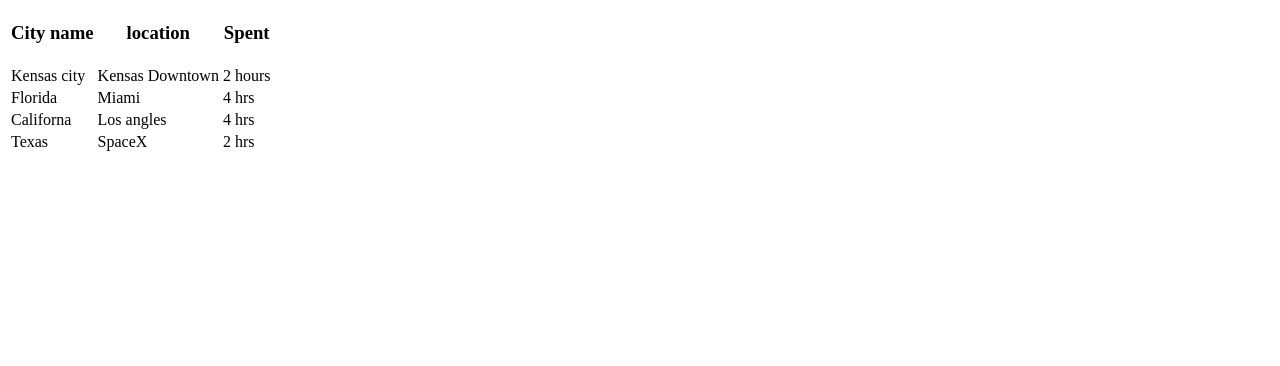
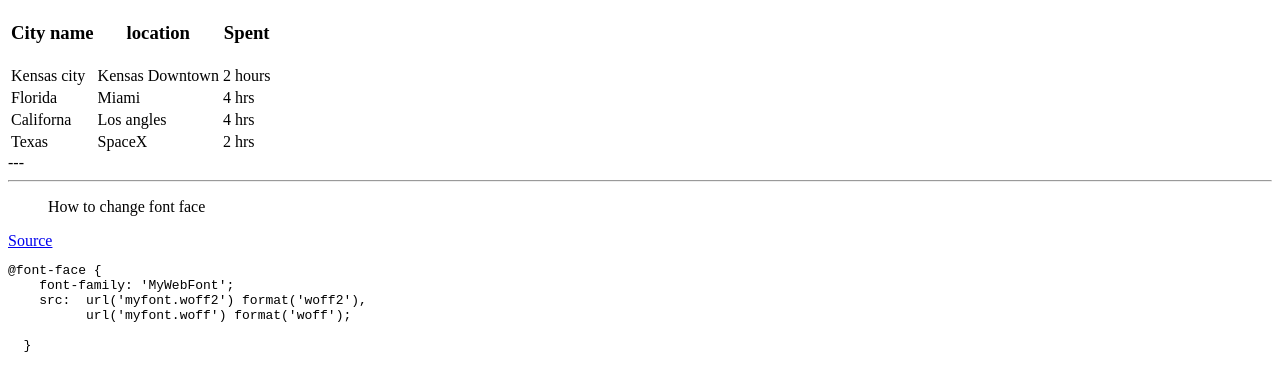
Before and after one commit to 44-563-Web-Apps-F22/44563-webapps-assignment-3-Sivabajee, a plain HTML site: page index.html in a window 1280 px wide. Shown: the part 542-908 px from the top of the page. Before the commit the page ends 800 px from the top, so only its background shows below. Drawn offline with Linux system fonts and the light colour scheme.

Commit message:
Code snippet added

```diff
--- a/index.html
+++ b/index.html
@@ -59,3 +59,15 @@
 
 
   </table>
+---
+<hr>
+<blockquote> How to change font face </blockquote>
+<a href="https://stackoverflow.com/questions/43277265/how-to-change-font-face">Source</a>
+
+  <pre>@font-face {
+    font-family: 'MyWebFont';
+    src:  url('myfont.woff2') format('woff2'),
+          url('myfont.woff') format('woff');
+
+  }
+</pre>
```
